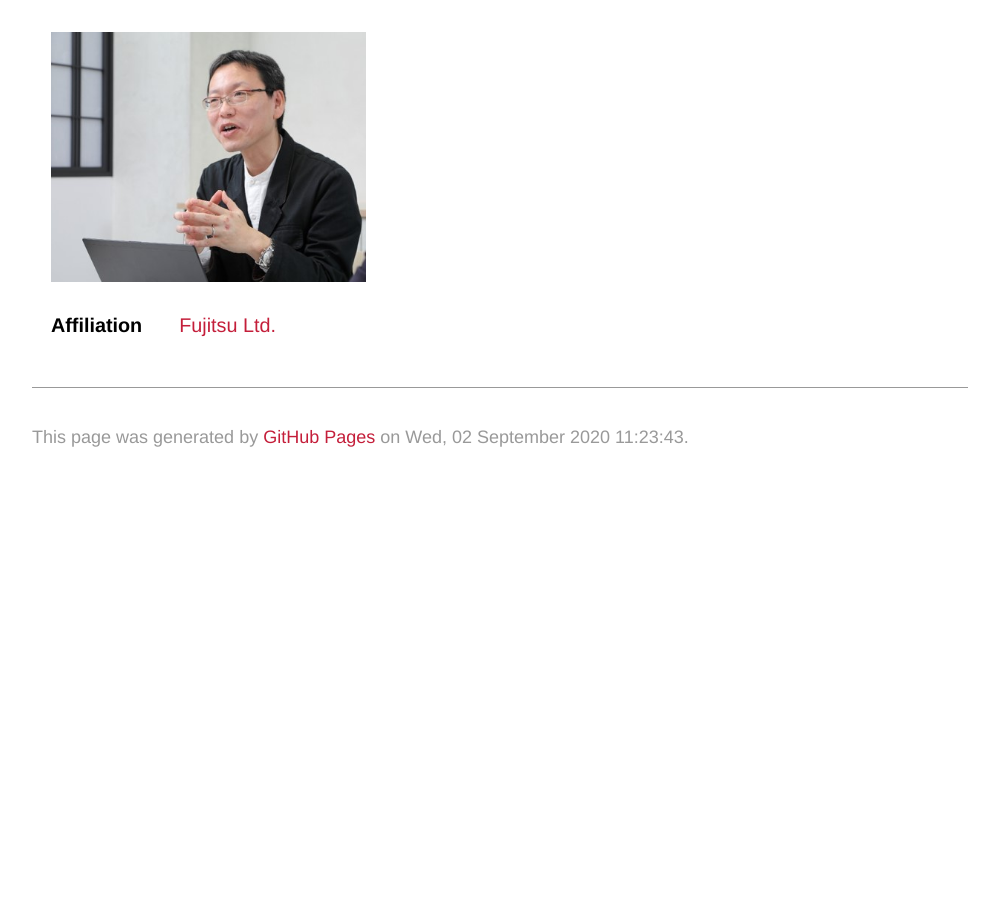
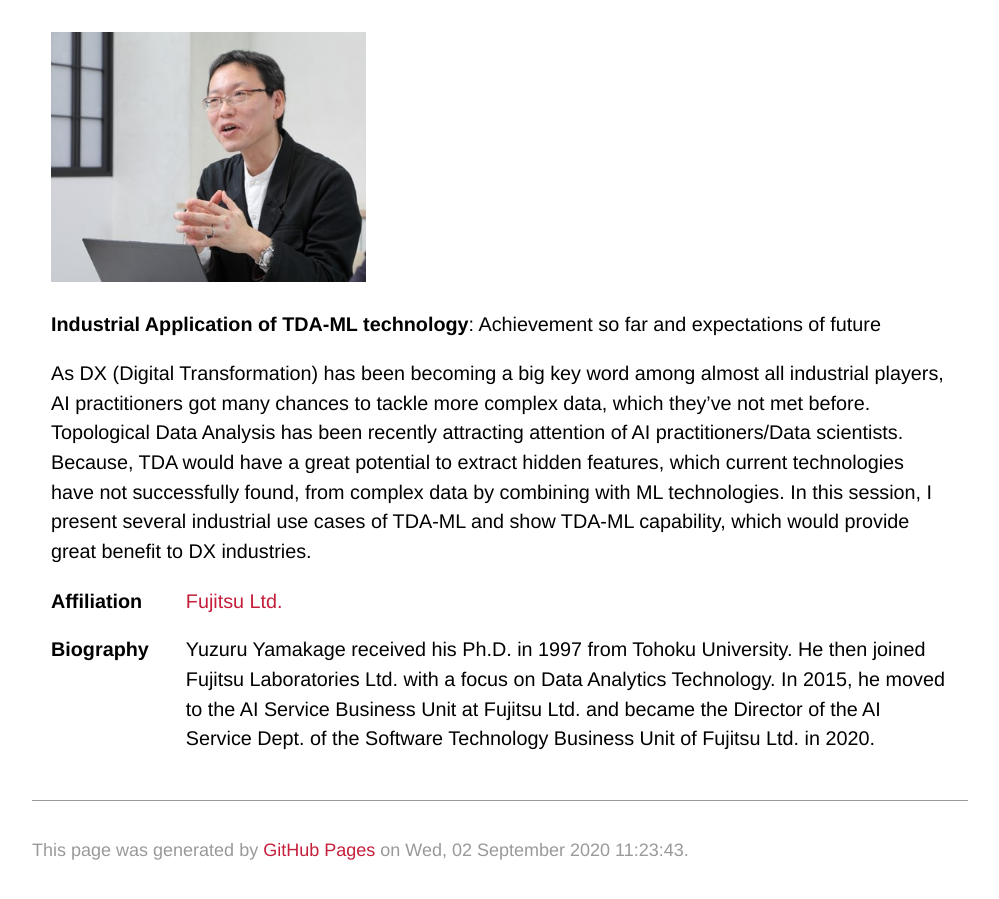
Before and after one commit to tda-in-ml/tda-in-ml.github.io, a Jekyll site: the page built from speakers.md, in a window 1280 px wide and 900 px high, scrolled down 7853 px. Shown: the whole window, without its empty margins (140-1139 px from the left). Built offline with Jekyll 4.4.1, drawn with Linux system fonts in a browser that asks for light colours; some web fonts are replaced; our own code applies the rules of GitHub Pages for plain Markdown files; before the commit the page ends 8340 px from its top, so only the background shows below that.

Commit message:
Extended speakers page

```diff
--- a/speakers.md
+++ b/speakers.md
@@ -96,5 +96,8 @@ is expanded on a rolling basis, stay tuned for more!):
 ## Yuzuru Yamakage
 
 | <img src="/assets/images/speakers/yy.jpg" alt="Yuzuru Yamakage" height="250px" /> |
+| **Industrial Application of TDA-ML technology**: Achievement so far and expectations of future |
+| As DX (Digital Transformation) has been becoming a big key word among almost all industrial players, AI practitioners got many chances to tackle more complex data, which they've not met before. Topological Data Analysis has been recently attracting attention of AI practitioners/Data scientists. Because, TDA would have a great potential to extract hidden features, which current technologies have not successfully found, from complex data by combining with ML technologies.  In this session, I present several industrial use cases of TDA-ML and show TDA-ML capability, which would provide great benefit to DX industries. |
 
 | **Affiliation** | [Fujitsu Ltd.](https://www.researchgate.net/profile/Yuzuru_Yamakage) |
+| **Biography** | Yuzuru Yamakage received his Ph.D. in 1997 from Tohoku University. He then joined Fujitsu Laboratories Ltd. with a focus on Data Analytics Technology. In 2015, he moved to the AI Service Business Unit at Fujitsu Ltd. and became the Director of the AI Service Dept. of the Software Technology Business Unit of Fujitsu Ltd. in 2020. |
```
